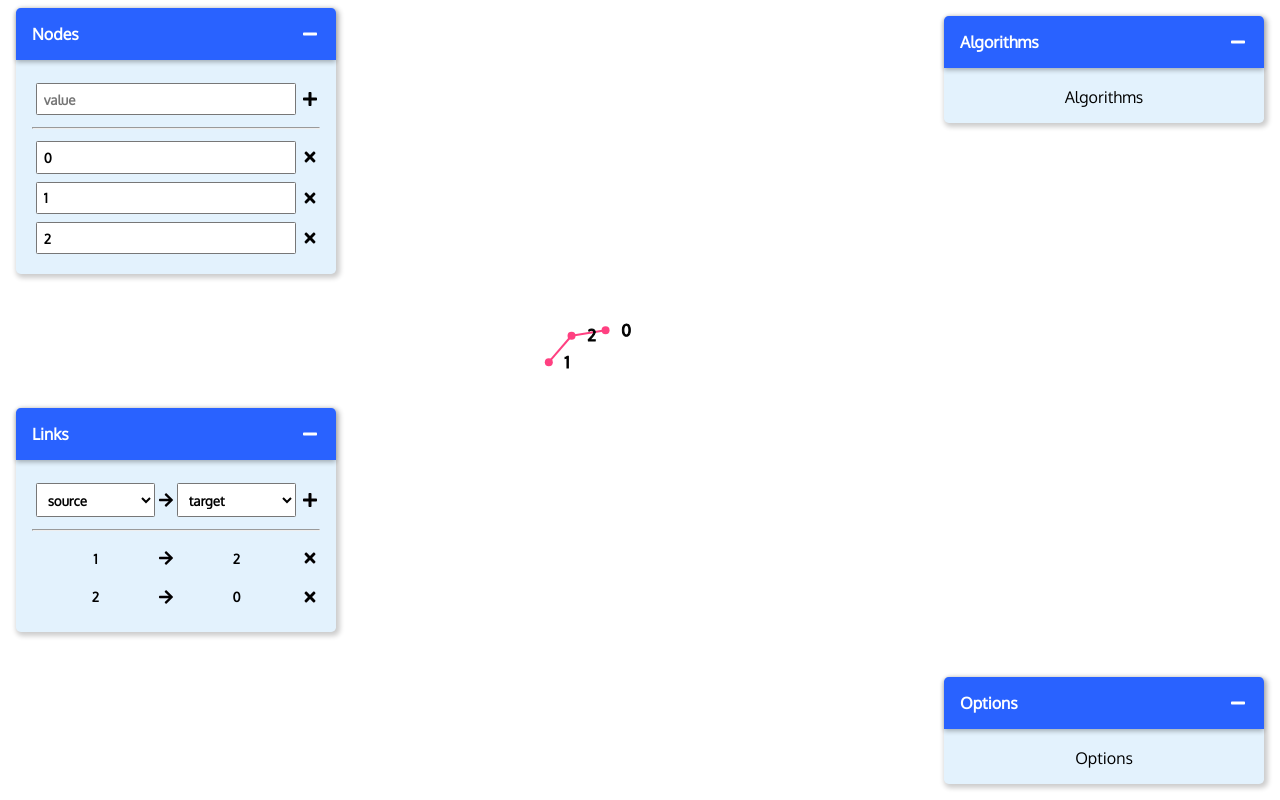
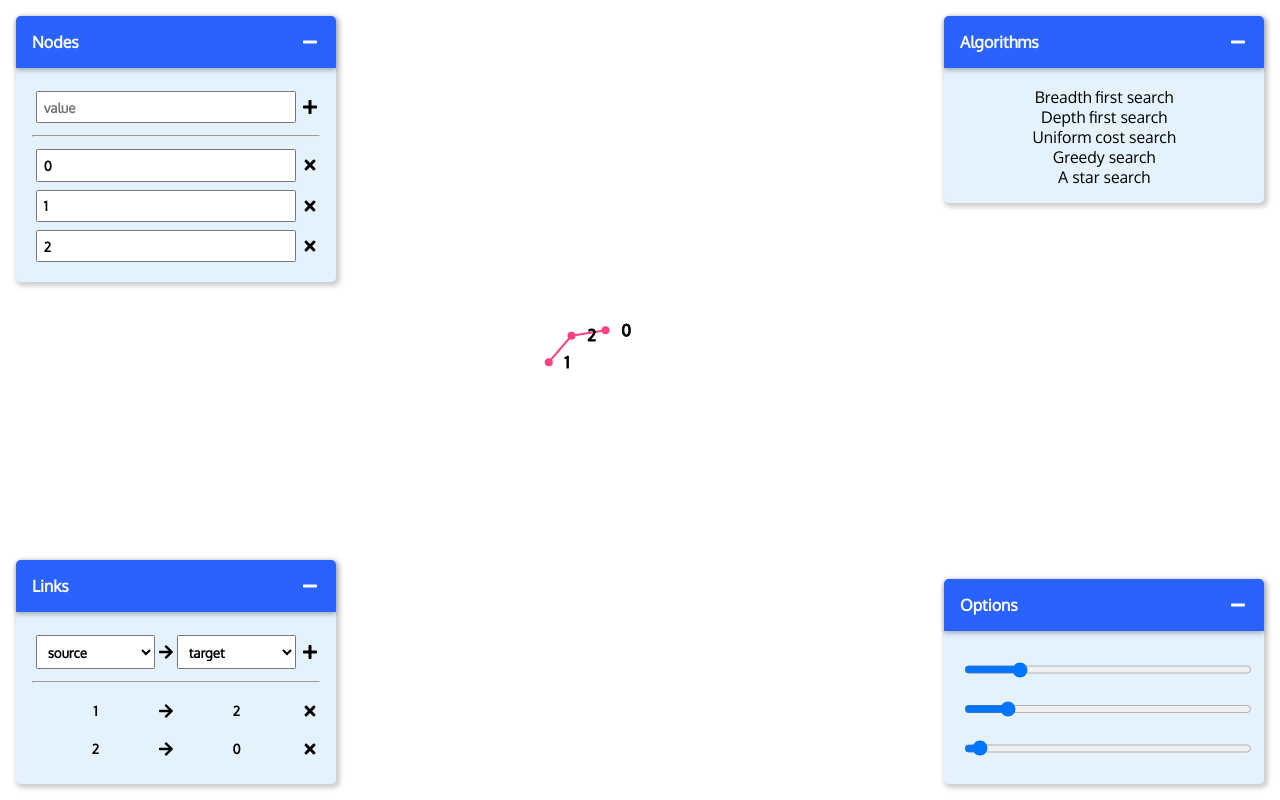
Before and after one commit to romangvk/graph-explorer, a React (Create React App) app: page / in a window 1280 px wide. Built offline with nearby package versions, Linux system fonts and the light colour scheme.

Commit message:
added sliders for graph properties

```diff
--- a/src/App.js
+++ b/src/App.js
@@ -12,10 +12,11 @@ function App() {
   const [graph, setGraph] = useState(G.addLink(G.addNode(G.create(), 0, 1, 2), 1, 2, 2, 0));
   const nodeRefs = useRef({})
   const addNodeRef = useRef();
+  const [options, setOptions] = useState({ nodeSize: 4, linkWidth: 2, linkDistance: 1 })
 
   return (
     <div className="App">
-      <FloatingPanel title="Nodes" top="1vh" left="1em">
+      <FloatingPanel title="Nodes" top="1em" left="1em">
         <NodeEditor inputRef={addNodeRef}
           action={() => {
             let value = addNodeRef.current.value;
@@ -54,7 +55,7 @@ function App() {
           })}
         </div>
       </FloatingPanel>
-      <FloatingPanel title="Links" top="51vh" left="1em">
+      <FloatingPanel title="Links" bottom="1em" left="1em">
         <LinkEditor nodes={graph.nodes}
           icon={faPlus}
           action={(source, target) => {
@@ -78,16 +79,41 @@ function App() {
         </div>
       </FloatingPanel>
       <FloatingPanel title="Options" bottom="1em" right="1em">
-        Options
+        <input type="range" min="1" max="20" value={options.nodeSize} onInput={(e) => {
+          setOptions({ ...options, nodeSize: e.target.value });
+        }} />
+        <input type="range" min="1" max="10" value={options.linkWidth} onInput={(e) => {
+          setOptions({ ...options, linkWidth: e.target.value });
+        }} />
+        <input type="range" min="1" max="500" value={options.linkDistance} onInput={(e) => {
+          setOptions({ ...options, linkDistance: e.target.value });
+        }} />
       </FloatingPanel>
       <FloatingPanel title="Algorithms" top="1em" right="1em">
-        Algorithms
+        <div className="list">
+          <span>Breadth first search</span>
+          <span>Depth first search</span>
+          <span>Uniform cost search</span>
+          <span>Greedy search</span>
+          <span>A star search</span>
+        </div>
       </FloatingPanel>
       <GraphDisplay nodes={graph.nodes} links={graph.links}
+        nodeSize={options.nodeSize}
+        linkWidth={options.linkWidth}
+        linkDistance={options.linkDistance}
         onClickNode={(d) => {
           nodeRefs.current[d.id].focus();
           nodeRefs.current[d.id].select();
           nodeRefs.current[d.id].scrollIntoView();
+          d.fixed = !d.fixed;
+          if (d.fixed) {
+            d.fx = d.x;
+            d.fy = d.y;
+          } else {
+            d.fx = null;
+            d.fy = null;
+          }
         }}
       />
     </div >
```
